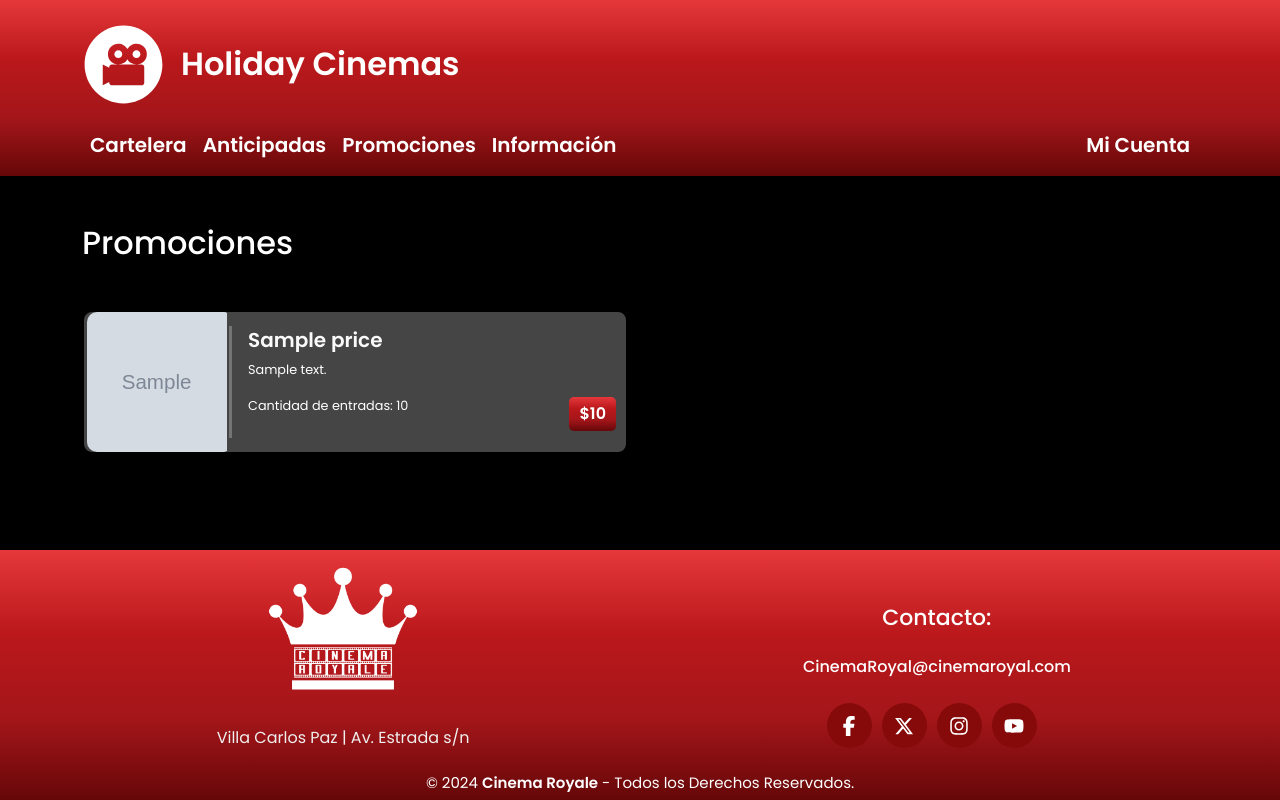
After one commit to Zadios/CinemaSystem, a Django app: page /promociones/ in a window 1280 px wide. The commit adds this page. Run offline with Django 5.2, Linux system fonts and the light colour scheme; tables that the repository leaves empty hold one stand-in row (values such as "Sample post"); grey boxes marked "Sample" are stand-in pictures.

Commit message:
Pestaña promociones añadida

```diff
--- a/Applications/CinemaSystemApp/templates/CinemaSystemApp/base.html
+++ b/Applications/CinemaSystemApp/templates/CinemaSystemApp/base.html
@@ -42,7 +42,7 @@
                         <div class="navbar-nav">
                             <a class="nav-link" href="{%url 'movie:index' %}">Cartelera</a>
                             <a class="nav-link" href="#">Anticipadas</a>
-                            <a class="nav-link" href="#">Promociones</a>
+                            <a class="nav-link" href="{%url 'showtime:promociones' %}">Promociones</a>
                             <a class="nav-link" href="#">Información</a>
                         </div>
                         <div class="navbar-nav ms-auto">
--- a/Applications/Showtime/models.py
+++ b/Applications/Showtime/models.py
@@ -18,6 +18,15 @@ class Price(models.Model):
     name = models.CharField('Nombre de la Promoción', max_length=100)
     amount = models.PositiveIntegerField('Precio')
     ticket_quantity = models.PositiveIntegerField('Cantidad de entradas')
+    description = models.CharField('Descripción', max_length=100, default="Descripción")
+    image = models.ImageField(
+        'Imagen',
+        upload_to='promoIMG/',
+        null=True,
+        blank=True,
+        default='promoIMG/CinemaRoyale.png'
+    )
+
 
     class Meta:
         verbose_name = 'Precio'
@@ -31,7 +40,7 @@ class Show(models.Model):
     show_code = models.AutoField(primary_key=True)
     film = models.ForeignKey(Film, on_delete=models.CASCADE)
     movie_theater = models.ForeignKey(Movie_Theater, on_delete=models.CASCADE)
-    available_seats = models.PositiveIntegerField(default=0)  # Campo para asientos disponibles
+    available_seats = models.PositiveIntegerField(default=0)
     show_date = models.DateField()
     show_time = models.TimeField()
     prices = models.ManyToManyField(Price)
--- /dev/null
+++ b/Applications/Showtime/templates/Showtime/promociones.html
@@ -0,0 +1,44 @@
+{% extends 'CinemaSystemApp/base.html' %}
+{% load static %}
+
+{% block extra_styles %}
+<link rel="stylesheet" href="{% static 'styles/promociones.css' %}">
+{% endblock %}
+
+{% block title %}Promociones{% endblock %}
+
+{% block content %}
+
+    <!-- Cambiooooooooooooo -->
+
+    <div class="container mt-4">
+        <h1 class="text-white my-5">Promociones</h1>
+        <div class="row">
+            {% for price in prices %}
+            <div class="col-md-6 mb-4">
+                <div class="card h-100">
+                    <div class="row g-0">
+                        <!-- Imagen -->
+                        <div class="col-3 card-img">
+                            <img src="{{ price.image.url }}" class="img-fluid mx-auto d-block" alt="{{ price.name }}">
+                        </div>
+                        <!-- Línea divisoria -->
+                        <div class="col-auto d-flex align-items-center">
+                            <div class="vr"></div>
+                        </div>
+                        <!-- Texto -->
+                        <div class="col-8">
+                            <div class="card-body">
+                                <h5 class="card-title text-truncate">{{ price.name }}</h5>
+                                <p class="card-text text-truncate">{{ price.description }}</p>
+                                <p class="card-text">Cantidad de entradas: {{ price.ticket_quantity }}</p>
+                                <p class="precio">${{ price.amount }}</p>
+                            </div>
+                        </div>
+                    </div>
+                </div>
+            </div>
+            {% endfor %}
+        </div>
+
+{% endblock %}
--- a/Applications/Showtime/urls.py
+++ b/Applications/Showtime/urls.py
@@ -8,4 +8,5 @@ urlpatterns = [
     path('comprar_entradas/<int:show_id>/', views.comprar_entradas, name='comprar_entradas'),
     path('pago/', views.pago, name='pago'),
     path('confirmacion/<str:ticket_code>/', views.confirmacion, name='confirmacion'),
+    path('promociones/', views.promociones, name='promociones'),
 ]
--- a/Applications/Showtime/views.py
+++ b/Applications/Showtime/views.py
@@ -173,3 +173,7 @@ def confirmacion(request, ticket_code):
     request.session.pop('show_id', None)
 
     return render(request, 'showtime/confirmacion.html', {'ticket': ticket})
+
+def promociones(request):
+    prices = Price.objects.all()
+    return render(request, 'showtime/promociones.html', {'prices': prices})
--- /dev/null
+++ b/static/styles/promociones.css
@@ -0,0 +1,87 @@
+/* Estilos para la tarjeta */
+.card {
+
+    background-color: rgba(69, 69, 69, 1);
+    border: 2px solid #000000;
+    border-radius: 10px;
+    box-shadow: 0 4px 8px rgba(0, 0, 0, 0.1); /* Sombra suave */
+    padding: 0;
+}
+
+.card:hover {
+    transform: scale(1.02);
+    box-shadow: 0 6px 12px rgba(0, 0, 0, 0.2);
+    transition: transform 0.3s ease, box-shadow 0.3s ease;
+}
+
+/* Estilos de la imagen */
+.card-img {
+    flex: 0 0 145px;
+    height: 140px;
+    overflow: hidden;
+    display: flex;
+    justify-content: center;
+    align-items: center;
+}
+
+.card-img img {
+    aspect-ratio: 1/1;
+    max-width: 100%;
+    height: 100%;
+    object-fit: cover;
+    border-radius: 10px 0 0 10px;
+}
+
+/* Estilos para la línea divisoria */
+.vr {
+    background-color: #ffffff;
+    width: 3px;
+    height: 80%;
+    margin: auto;
+}
+
+/* Estilos para el texto */
+.card-body {
+    width: 100%;
+    padding: 1rem;
+    flex: 1;
+}
+
+.card-title {
+    font-size: 1.25rem;
+    font-weight: bold;
+    color: #fafafa;
+}
+
+.card-text {
+    font-size: 0.8rem;
+    color: #ffffff;
+}
+
+/* Estilo para el precio */
+.precio {
+    position: absolute; /* Posiciona relativo al contenedor .card-body */
+    bottom: 5px;
+    right: 10px;
+    background: linear-gradient(180deg, #E5383B 0%, #BA181B 34%, #A4161A 67%, #660708 100%);
+    color: white;
+    padding: 5px 10px;
+    border-radius: 5px;
+    font-size: 1rem;
+    font-weight: bold;
+}
+
+
+/* Cuando la pantalla sea menor a 990px*/
+@media (max-width: 990px) {
+
+    .col-md-6 {
+        width: 100%;
+        max-width: 100%;
+    }
+    .card-img {
+        flex: 0 0 110px;
+        height: 100px;
+
+    }
+}
```
Also changed, not shown: Applications/Showtime/migrations/0004_price_description_price_image.py (added), Applications/Showtime/migrations/0005_alter_price_image.py (added), Applications/Showtime/migrations/0006_alter_price_image.py (added), 2 other files.
